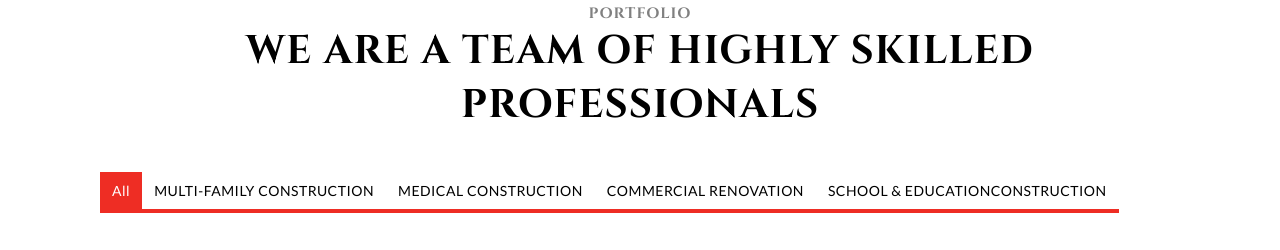
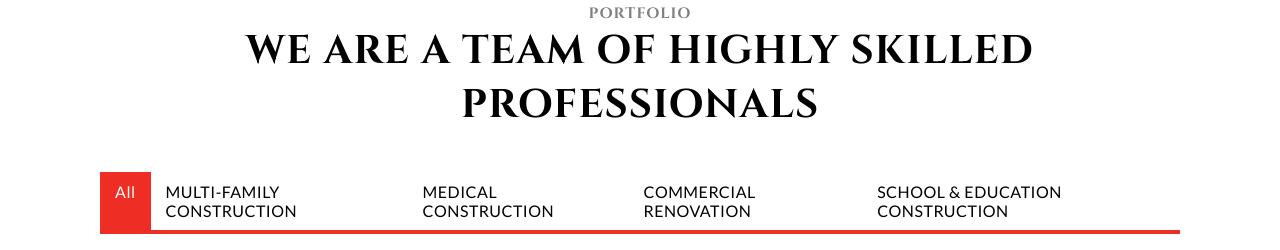
Before and after one commit to hridoykhan2002/DIVERSIFIELD, a plain HTML site: page index.html in a window 1280 px wide. Shown: the part 2571-2821 px from the top of the page. Drawn offline with Linux system fonts and the light colour scheme; grey boxes are pictures that could not be loaded.

Commit message:
Update style.css

```diff
--- a/style.css
+++ b/style.css
@@ -304,8 +304,8 @@ nav img{
     font-size: 40px;
 }
 .project-header p{
-    padding: 10px 12px;
-    font-size: 14px;
+    padding: 10px 15px;
+    font-size: 16px;
     border-bottom: 4px solid var(--cta);
 }
 .project-active{
```
